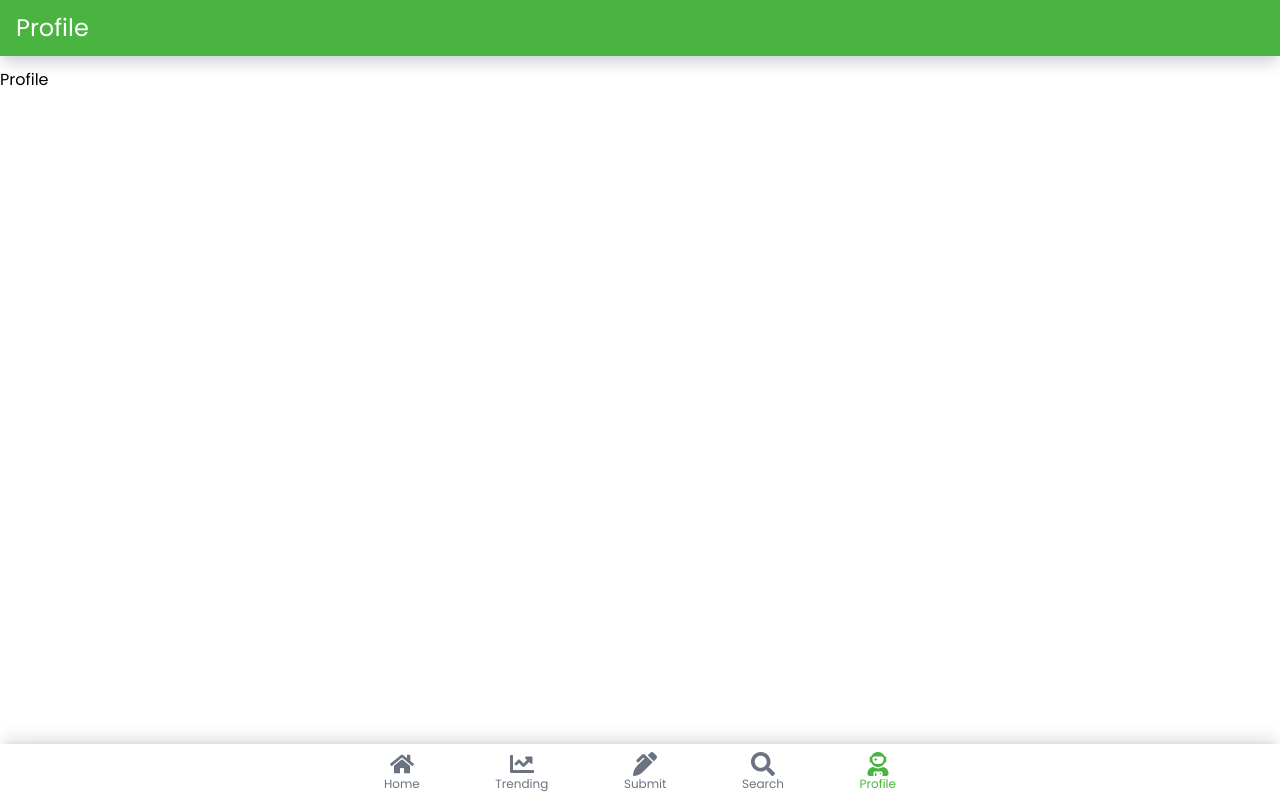
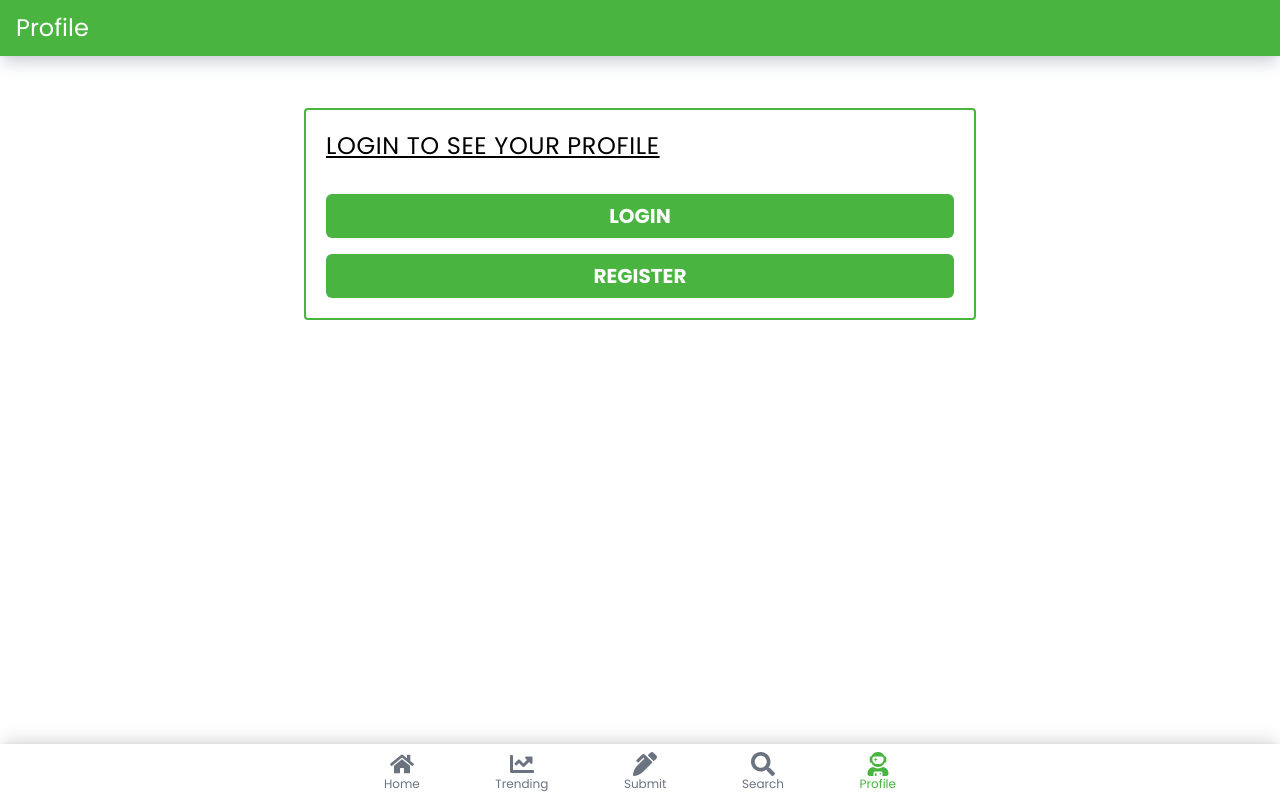
Before and after one commit to Pika-Pool/ProjectHunt, a Next.js app: page /profile in a window 1280 px wide. Built offline with nearby package versions, Linux system fonts and the light colour scheme.

Commit message:
profile page done

```diff
--- a/components/CTAButton.tsx
+++ b/components/CTAButton.tsx
@@ -18,9 +18,8 @@ export default function CTAButton({
 }: LoadingButtonProps) {
 	return (
 		<button
-			type='submit'
 			disabled={isLoading}
-			className={`cursor-pointer ${className}`}
+			className={`cursor-pointer w-full px-3 py-2 bg-primary text-white uppercase text-xl font-bold ${className}`}
 			{...buttonProps}
 		>
 			{isLoading ? (
--- a/pages/profile.tsx
+++ b/pages/profile.tsx
@@ -1,7 +1,71 @@
 import type { NextPage } from 'next';
+import Link from 'next/link';
+import { BsEnvelope, BsPersonCircle } from 'react-icons/bs';
+import CTAButton from '../components/CTAButton';
+import { useAuthUser } from '../contexts/AuthUser';
+import styles from '../styles/authForm.module.css';
 
 const Profile: NextPage = () => {
-	return <h1>Profile</h1>;
+	const { user, isLoggedIn } = useAuthUser();
+
+	if (!isLoggedIn)
+		return (
+			<div className='flex justify-center items-center'>
+				<div
+					className={styles.authForm}
+					style={{ width: '100%', maxWidth: '42rem' }}
+				>
+					<h2 className={styles.authForm__heading}>
+						Login to see your Profile
+					</h2>
+
+					<Link href='/auth/login'>
+						<CTAButton className='rounded-md' text='Login' />
+					</Link>
+					<Link href='/auth/register'>
+						<CTAButton className='rounded-md' text='Register' />
+					</Link>
+				</div>
+			</div>
+		);
+
+	return (
+		<div className='flex flex-col justify-center items-center px-5'>
+			<div className='w-full max-w-3xl'>
+				<div className='p-5 shadow-md flex flex-col gap-5 w-full'>
+					<div className='flex justify-start items-center gap-7'>
+						<BsPersonCircle size='1.5em' opacity={0.7} />
+						<div>
+							<strong className='block'>{user.username}</strong>
+							Username
+						</div>
+					</div>
+
+					<div className='flex justify-start items-center gap-7'>
+						<BsEnvelope size='1.5em' opacity={0.7} />
+						<div>
+							<strong className='block'>{user.email}</strong>
+							Email
+						</div>
+					</div>
+				</div>
+
+				<div className='mt-5 flex flex-col gap-2'>
+					<Link href='/profile/edit'>
+						<button className='uppercase rounded border-2 border-primary text-primary w-full py-1'>
+							Edit Profile
+						</button>
+					</Link>
+
+					<Link href='/profile/edit'>
+						<button className='uppercase rounded border-2 border-primary bg-primary text-white w-full py-1'>
+							Log out
+						</button>
+					</Link>
+				</div>
+			</div>
+		</div>
+	);
 };
 
 export default Profile;
--- a/styles/authForm.module.css
+++ b/styles/authForm.module.css
@@ -1,5 +1,5 @@
 .authForm {
-	@apply max-w-lg mt-10 p-5 flex flex-col gap-4 border-2 border-primary rounded;
+	@apply max-w-lg mt-10 mx-5 p-5 flex flex-col gap-4 border-2 border-primary rounded;
 }
 
 .authForm__heading {
```
